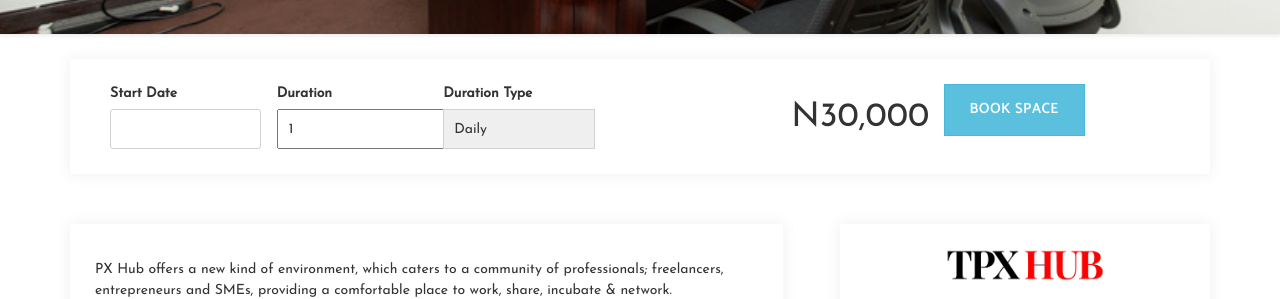
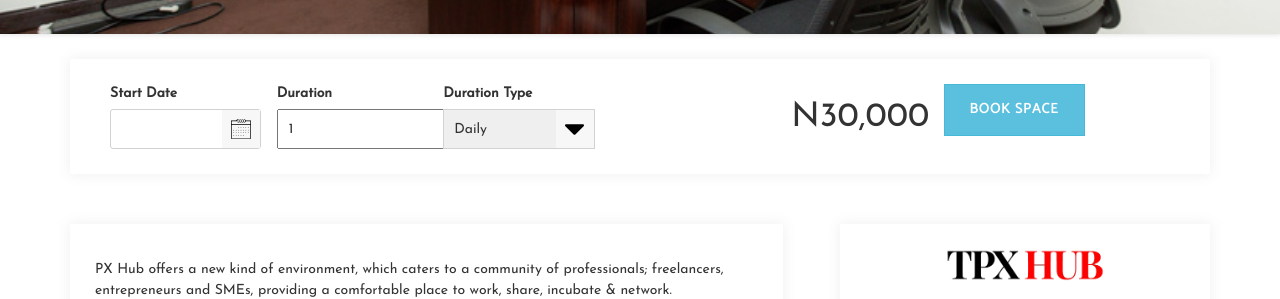
Before and after one commit to dijispace/dijispace, a Jekyll site: the page built from new-frontend/single-listing.html, in a window 1280 px wide. Shown: the part 447-746 px from the top of the page. Built offline with Jekyll 4.4.1, drawn with Linux system fonts in a browser that asks for light colours.

Commit message:
add icons to reservation fields

```diff
--- a/dashboard/_sass/_layout.scss
+++ b/dashboard/_sass/_layout.scss
@@ -75,7 +75,7 @@ body > .navbar-collapse .sidebar-background {
     background-size: cover;
     background-position: center center; }
 
-.sidebar .logo img {
+.logo img {
 	width: 50px;
 	margin: auto;
 }
--- a/dashboard/assets/js/light-bootstrap-dashboard.js
+++ b/dashboard/assets/js/light-bootstrap-dashboard.js
@@ -53,6 +53,12 @@ $(document).ready(function(){
 
     // Fixes sub-nav not working as expected on IOS
 $('body').on('touchstart.dropdown', '.dropdown-menu', function (e) { e.stopPropagation(); });
+});
+
+    // For switching active class on sidebar menu
+$(".nav li").on("click", function() {
+    $(".nav li").removeClass("active");
+    $(this).addClass("active");
 });
 
 // activate collapse right menu when the windows is resized
--- a/dashboard/assets/stylesheets/main.css
+++ b/dashboard/assets/stylesheets/main.css
@@ -190,7 +190,7 @@ body > .navbar-collapse .sidebar-background {
   background-size: cover;
   background-position: center center; }
 
-.sidebar .logo img {
+.logo img {
   width: 50px;
   margin: auto; }
 
--- a/new-frontend/assets/stylesheets/main.css
+++ b/new-frontend/assets/stylesheets/main.css
@@ -603,6 +603,61 @@ footer ul {
 
 .reserve {
   position: relative; }
+  .reserve .fixed-height {
+    height: 40px; }
+  .reserve .border-none {
+    border: none; }
+  .reserve .button--addOnRight {
+    border-width: 1px 1px 1px 0px; }
+  .reserve .button {
+    cursor: pointer;
+    padding: 5px 5px;
+    color: #797777;
+    font-size: 12px;
+    background-color: #f7f7f7;
+    border-width: 1px;
+    border-style: solid;
+    border-color: #d1d1d1;
+    -webkit-border-radius: 0;
+            border-radius: 0;
+    width: 40px;
+    outline: 0; }
+
+.form-icon__section {
+  position: absolute;
+  height: 38px;
+  width: 38px;
+  display: -webkit-box;
+  display: -ms-flexbox;
+  display: -webkit-flex;
+  display: flex;
+  -webkit-box-pack: center;
+  -ms-flex-pack: center;
+  -webkit-justify-content: center;
+          justify-content: center;
+  -webkit-box-align: center;
+  -ms-flex-align: center;
+  -webkit-align-items: center;
+          align-items: center;
+  background-color: #f7f7f7;
+  pointer-events: none;
+  bottom: 1px;
+  color: #797777;
+  right: 1px; }
+
+[class^="icon-"].icon-sm, [class*=" icon-"].icon-sm {
+  height: 20px;
+  width: 20px; }
+
+[class^="icon-"], [class*=" icon-"] {
+  height: 25px;
+  width: 19px;
+  display: inline-block;
+  fill: currentColor;
+  vertical-align: middle; }
+
+svg:not(:root) {
+  overflow: hidden; }
 
 .form_input-md {
   height: 40px;
--- a/new-frontend/single-listing.html
+++ b/new-frontend/single-listing.html
@@ -26,7 +26,9 @@ layout: page
                     <div class="start-date reserve">
                         <label class="form_label">Start Date</label>
                         <input type="text" class="form_input form_input-md" value="" id="date-picker1" readonly="">
-
+                        <div class="form-icon__section">
+                            <img class="icon-calendar icon-sm" src="assets/img/calendar.svg">
+                        </div>
                     </div>
                     <div class="seats reserve">
                         <label class="form_label">Duration</label>
@@ -41,6 +43,9 @@ layout: page
                             <option>Weekly</option>
                             <option>Monthly</option>
                         </select>
+                        <div class="form-icon__section">
+                            <img class="icon-android-arrow-dropdown" src="assets/img/caret-down.svg">
+                        </div>
                     </div>
                 </div>
                 <div class="col-md-4 reserve-right">
```
Also changed, not shown: dashboard/_includes/header.html (+1 -7 lines), new-frontend/_sass/_layout.scss (+63 -0 lines), new-frontend/assets/img/add.svg (added), new-frontend/assets/img/calendar.svg (added), new-frontend/assets/img/caret-down.svg (added), new-frontend/assets/img/substract.svg (added).
